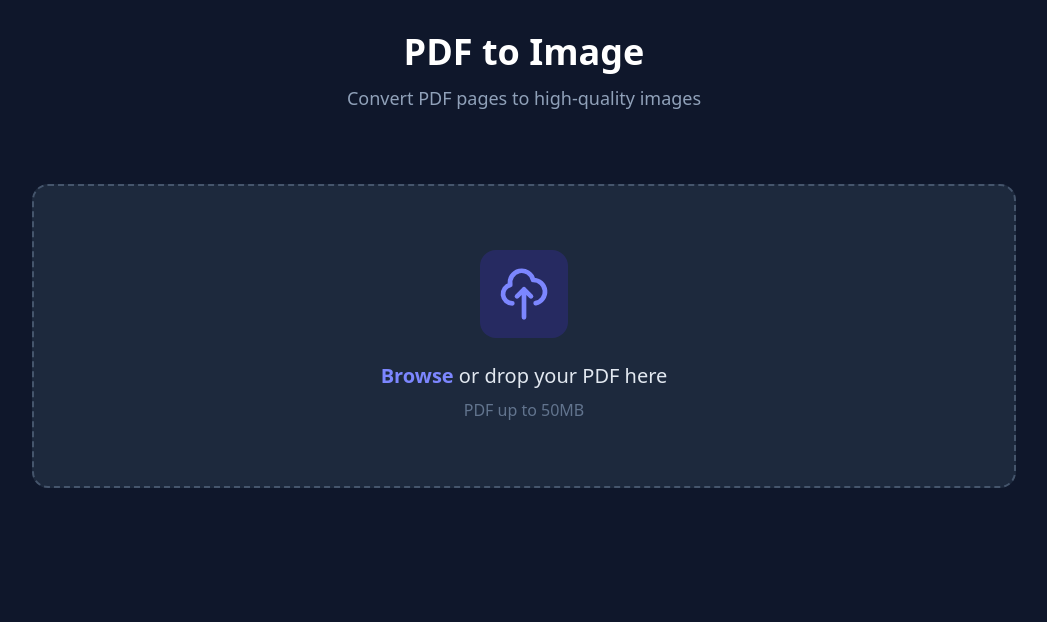
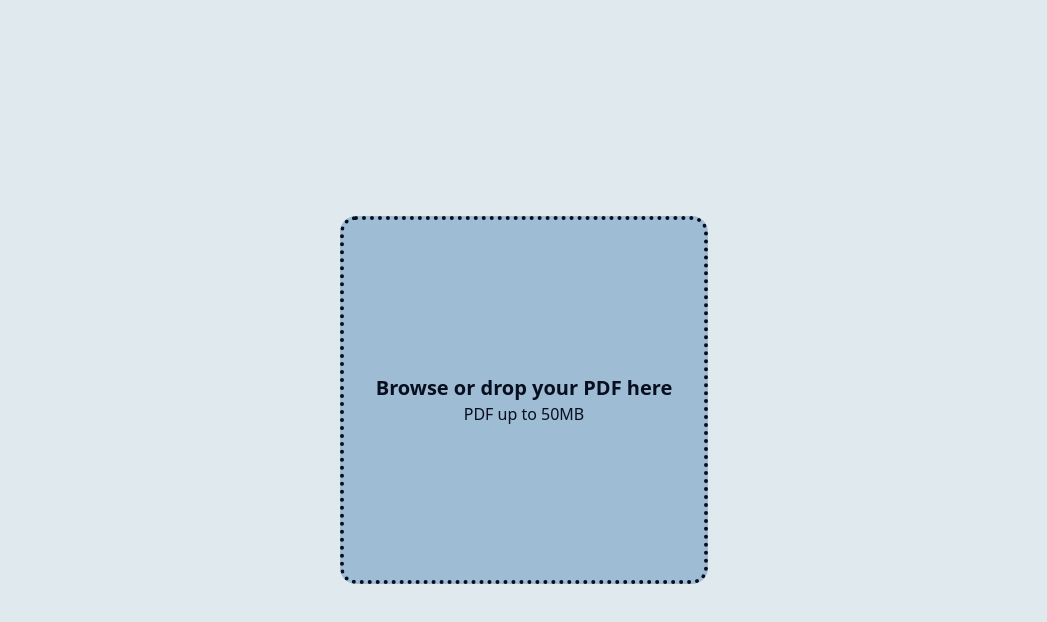
Before and after one commit to ahmedjamion/pdf-to-image, an Angular app: page / in a window 1280 px wide. Shown: the top 622 px of the page, without its empty margins (116-1163 px from the left). Built offline with nearby package versions, Linux system fonts and the light colour scheme.

Commit message:
improve ui

```diff
--- a/src/app/app.html
+++ b/src/app/app.html
@@ -1,13 +1,7 @@
-<div class="min-h-screen bg-slate-900">
-  <header class="text-center p-8">
-    <h1 class="text-4xl font-bold text-white mb-3">PDF to Image</h1>
-    <p class="text-lg text-slate-400">Convert PDF pages to high-quality images</p>
-  </header>
-
-  <main class="max-w-5xl mx-auto py-10 px-5">
+<main class="max-w-4xl flex items-center justify-center">
   @if (error()) {
     <div
-        class="flex items-center justify-between p-5 bg-red-900/30 border border-red-700 rounded-xl mb-8"
+      class="flex items-center justify-between p-5 bg-red-900/30 border border-red-700 rounded-xl"
     >
       <p class="text-red-400 font-medium">{{ error() }}</p>
       <button
@@ -24,67 +18,45 @@
   }
 
   @if (hasPdf() && !isCompleted()) {
+    <div class="flex flex-col items-center justify-center text-on-background">
       <div
-        class="flex flex-col items-center justify-center py-24 px-8 bg-slate-800 rounded-2xl shadow-xl border border-slate-700"
-      >
-        <div
-          class="w-16 h-16 border-[5px] border-slate-600 border-t-indigo-400 rounded-full spinner mb-6"
+        class="w-16 h-16 border-4 border-surface border-t-on-background rounded-full animate-spin mb-6"
       ></div>
-        <p class="text-lg text-slate-200 font-medium">Converting PDF to images...</p>
-        <p class="text-sm text-slate-500 mt-2">Please wait</p>
+      <p class="text-lg">Converting PDF to images...</p>
+      <p class="text-sm">Please wait</p>
     </div>
   }
 
   @if (isCompleted()) {
-      <div class="flex flex-col gap-6">
+    <div class="flex flex-col gap-4">
       <div
-          class="flex items-center justify-between flex-wrap gap-5 p-6 bg-slate-800 rounded-2xl shadow-xl"
+        class="flex items-center justify-between flex-wrap gap-5 p-6 bg-surface text-on-surface rounded-2xl"
       >
         <div class="flex items-center gap-5">
-            <div class="p-3 bg-red-900/50 rounded-xl">
-              <svg
-                class="w-10 h-10 text-red-400"
-                xmlns="http://www.w3.org/2000/svg"
-                fill="none"
-                viewBox="0 0 24 24"
-                stroke="currentColor"
-              >
-                <path
-                  stroke-linecap="round"
-                  stroke-linejoin="round"
-                  stroke-width="2"
-                  d="M9 12h6m-6 4h6m2 5H7a2 2 0 01-2-2V5a2 2 0 012-2h5.586a1 1 0 01.707.293l5.414 5.414a1 1 0 01.293.707V19a2 2 0 01-2 2z"
-                />
-              </svg>
-            </div>
           <div>
-              <h3 class="text-lg font-semibold text-white">{{ pdfDocument()?.name }}</h3>
-              <span class="text-base text-slate-400">{{ pdfDocument()?.numPages }} pages</span>
+            <h3 class="text-lg font-semibold">{{ pdfDocument()?.name }}</h3>
+            <span class="text-base">{{ pdfDocument()?.numPages }} pages</span>
           </div>
         </div>
 
         <div class="flex items-center gap-5">
           <label class="flex items-center gap-3">
-              <span class="text-sm font-semibold text-slate-300 whitespace-nowrap">Format</span>
+            <span class="text-sm font-semibold whitespace-nowrap">Format</span>
             <select
               (change)="onFormatChange($event)"
-                class="px-4 py-2.5 border-2 border-slate-600 rounded-lg text-sm font-medium text-slate-200 bg-slate-700 cursor-pointer hover:border-indigo-400 focus:outline-none focus:border-indigo-400 focus:ring-4 focus:ring-indigo-900/50 transition-all"
+              class="px-4 py-2.5 border-2 rounded-lg text-sm font-medium cursor-pointer focus:outline-none"
             >
               <option value="png" [selected]="conversionOptions().format === 'png'">PNG</option>
-                <option value="jpeg" [selected]="conversionOptions().format === 'jpeg'">
-                  JPEG
-                </option>
-                <option value="webp" [selected]="conversionOptions().format === 'webp'">
-                  WebP
-                </option>
+              <option value="jpeg" [selected]="conversionOptions().format === 'jpeg'">JPEG</option>
+              <option value="webp" [selected]="conversionOptions().format === 'webp'">WebP</option>
             </select>
           </label>
 
           <label class="flex items-center gap-3">
-              <span class="text-sm font-semibold text-slate-300 whitespace-nowrap">Scale</span>
+            <span class="text-sm font-semibold whitespace-nowrap">Scale</span>
             <select
               (change)="onScaleChange($event)"
-                class="px-4 py-2.5 border-2 border-slate-600 rounded-lg text-sm font-medium text-slate-200 bg-slate-700 cursor-pointer hover:border-indigo-400 focus:outline-none focus:border-indigo-400 focus:ring-4 focus:ring-indigo-900/50 transition-all"
+              class="px-4 py-2.5 border-2 rounded-lg text-sm font-medium cursor-pointer focus:outline-none"
             >
               <option value="1" [selected]="conversionOptions().scale === 1">1x</option>
               <option value="2" [selected]="conversionOptions().scale === 2">2x</option>
@@ -103,7 +75,7 @@
       <app-image-grid [images]="convertedImages()" (downloadSingle)="downloadSingle($event)" />
 
       <button
-          class="self-center mt-4 px-8 py-3.5 bg-indigo-500 text-white text-base font-bold rounded-xl hover:bg-indigo-400 shadow-lg shadow-indigo-900/50 transition-all hover:scale-[1.02]"
+        class="self-center mt-4 px-8 py-3.5 bg-primary text-on-primary font-bold rounded-xl"
         (click)="reset()"
       >
         Convert Another PDF
@@ -111,4 +83,3 @@
     </div>
   }
 </main>
-</div>
--- a/src/app/components/download-controls/download-controls.component.html
+++ b/src/app/components/download-controls/download-controls.component.html
@@ -1,29 +1,15 @@
 <div
-  class="flex items-center justify-between flex-wrap gap-5 p-6 bg-slate-800 rounded-2xl shadow-xl"
+  class="flex items-center justify-between flex-wrap gap-5 p-6 bg-surface text-on-surface rounded-2xl"
 >
   <div class="flex items-center gap-4">
-    <span class="text-base text-slate-300 font-semibold"
+    <span class="text-base font-semibold"
       >{{ images().length }} image{{ images().length !== 1 ? 's' : '' }} ready</span
     >
   </div>
   <button
-    class="flex items-center gap-2.5 px-6 py-3 bg-indigo-500 text-white text-base font-bold rounded-xl hover:bg-indigo-400 shadow-lg shadow-indigo-900/50 transition-all hover:scale-102 cursor-pointer"
+    class="flex items-center px-6 py-3 text-base font-bold rounded-xl bg-primary text-on-primary transition-all cursor-pointer"
     (click)="onDownloadAll()"
   >
-    <svg
-      class="w-5 h-5"
-      xmlns="http://www.w3.org/2000/svg"
-      fill="none"
-      viewBox="0 0 24 24"
-      stroke="currentColor"
-    >
-      <path
-        stroke-linecap="round"
-        stroke-linejoin="round"
-        stroke-width="2"
-        d="M4 16v1a3 3 0 003 3h10a3 3 0 003-3v-1m-4-4l-4 4m0 0l-4-4m4 4V4"
-      />
-    </svg>
     Download All (ZIP)
   </button>
 </div>
--- a/src/app/components/image-card/image-card.component.html
+++ b/src/app/components/image-card/image-card.component.html
@@ -1,31 +1,9 @@
-<div
-  class="bg-slate-800 rounded-xl overflow-hidden shadow-md hover:shadow-xl transition-all hover:scale-105"
->
-  <div
-    class="aspect-3/4 bg-linear-to-br from-slate-700 to-slate-800 flex items-center justify-center"
+<div class="bg-surface text-on-surface overflow-clip rounded-xl transition-all flex flex-col">
+  <img [src]="imageUrl()" [alt]="'Page ' + image().pageNumber" class="object-cover" />
+  <button
+    class="m-2 flex items-center justify-center gap-2 px-4 py-2 text-on-primary bg-primary rounded-lg text-sm font-semibold cursor-pointer"
+    (click)="onDownload()"
   >
-    <img [src]="imageUrl()" [alt]="'Page ' + image().pageNumber" class="object-cover shadow-sm" />
-  </div>
-  <div class="flex items-center justify-between p-4 border-t border-slate-700 bg-slate-800/50">
-    <span class="text-sm font-semibold text-slate-300">Page {{ image().pageNumber }}</span>
-    <button
-      class="flex items-center gap-2 px-4 py-2 text-white text-sm font-semibold cursor-pointer hover:scale-110 transition-transform"
-      (click)="onDownload()"
-    >
-      <svg
-        class="w-4 h-4"
-        xmlns="http://www.w3.org/2000/svg"
-        fill="none"
-        viewBox="0 0 24 24"
-        stroke="currentColor"
-      >
-        <path
-          stroke-linecap="round"
-          stroke-linejoin="round"
-          stroke-width="2"
-          d="M4 16v1a3 3 0 003 3h10a3 3 0 003-3v-1m-4-4l-4 4m0 0l-4-4m4 4V4"
-        />
-      </svg>
-    </button>
-  </div>
+    Download Page
+  </button>
 </div>
--- a/src/app/components/pdf-uploader/pdf-uploader.component.html
+++ b/src/app/components/pdf-uploader/pdf-uploader.component.html
@@ -1,5 +1,5 @@
-<div
-  class="border-2 border-dashed border-slate-600 rounded-2xl p-16 text-center cursor-pointer transition-all hover:border-indigo-400 hover:bg-slate-800/50 bg-slate-800"
+<button
+  class="aspect-square border-4 border-dotted rounded-2xl p-8 flex flex-col items-center justify-center bg-surface text-on-surface border-on-surface cursor-pointer"
   [class.border-indigo-400]="isDragging()"
   [class.bg-slate-700]="isDragging()"
   [class.border-red-400]="error()"
@@ -9,47 +9,16 @@
   (fileDropped)="onFileDropped($event)"
   (dragover)="onDragOver()"
   (dragleave)="onDragLeave()"
+  (click)="fileInput.click(); $event.stopPropagation()"
 >
-  <input
-    type="file"
-    accept="application/pdf"
-    (change)="onFileSelected($event)"
-    #fileInput
-    class="absolute inset-0 w-full h-full opacity-0 cursor-pointer"
-  />
+  <input type="file" accept="application/pdf" (change)="onFileSelected($event)" #fileInput hidden />
 
-  <div class="pointer-events-none">
-    <div class="p-4 bg-indigo-900/50 rounded-2xl w-fit mx-auto mb-6">
-      <svg
-        class="w-14 h-14 text-indigo-400"
-        xmlns="http://www.w3.org/2000/svg"
-        fill="none"
-        viewBox="0 0 24 24"
-        stroke="currentColor"
-      >
-        <path
-          stroke-linecap="round"
-          stroke-linejoin="round"
-          stroke-width="2"
-          d="M7 16a4 4 0 01-.88-7.903A5 5 0 1115.9 6L16 6a5 5 0 011 9.9M15 13l-3-3m0 0l-3 3m3-3v12"
-        />
-      </svg>
-    </div>
-
-    <p class="text-xl text-slate-200 font-medium mb-2">
-      <button
-        type="button"
-        class="text-indigo-400 font-bold hover:underline"
-        (click)="fileInput.click(); $event.stopPropagation()"
-      >
-        Browse
-      </button>
-      or drop your PDF here
-    </p>
-    <p class="text-base text-slate-500">PDF up to 50MB</p>
+  <div class="flex flex-col items-center justify-center pointer-events-none">
+    <p class="text-xl font-semibold">Browse or drop your PDF here</p>
+    <p class="">PDF up to 50MB</p>
   </div>
 
   @if (error()) {
     <p class="text-red-400 text-base mt-6 font-semibold">{{ error() }}</p>
   }
-</div>
+</button>
--- a/src/index.html
+++ b/src/index.html
@@ -7,7 +7,7 @@
     <meta name="viewport" content="width=device-width, initial-scale=1" />
     <link rel="icon" type="image/x-icon" href="favicon.ico" />
   </head>
-  <body>
+  <body class="w-full h-screen flex items-center justify-center bg-background font-sans">
     <app-root></app-root>
   </body>
 </html>
--- a/src/styles.css
+++ b/src/styles.css
@@ -1,3 +1,31 @@
 /* You can add global styles to this file, and also import other style files */
 
-@import "tailwindcss";
+@import 'tailwindcss';
+
+@theme {
+  --color-primary: #1b77a4;
+  --color-on-primary: #edf2f5;
+
+  --color-secondary: white;
+  --color-on-secondary: white;
+
+  --color-background: #e0e9ee;
+  --color-on-background: #071a24;
+
+  --color-surface: #9ebcd3;
+  --color-on-surface: #070e1f;
+}
+
+[data-theme='dark'] {
+  --color-primary: white;
+  --color-on-primary: white;
+
+  --color-secondary: white;
+  --color-on-secondary: white;
+
+  --color-background: white;
+  --color-on-background: white;
+
+  --color-surface: white;
+  --color-on-surface: white;
+}
```
Lines whose indentation alone changed are shown as unchanged.
